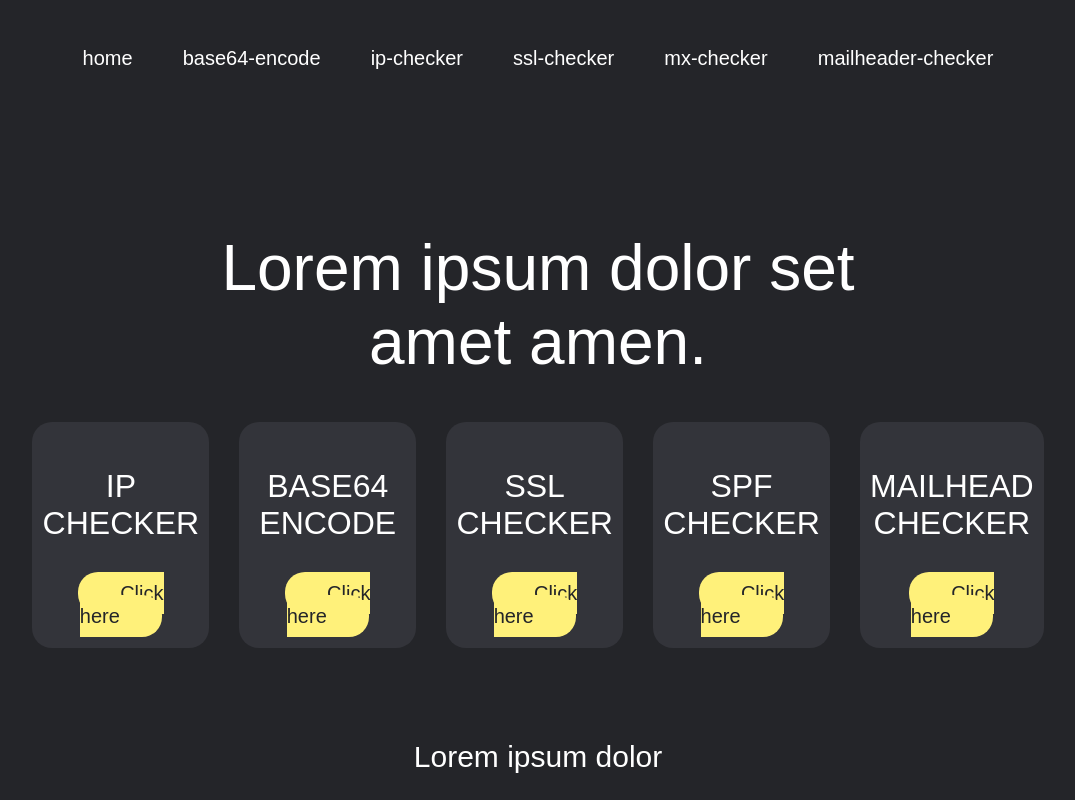
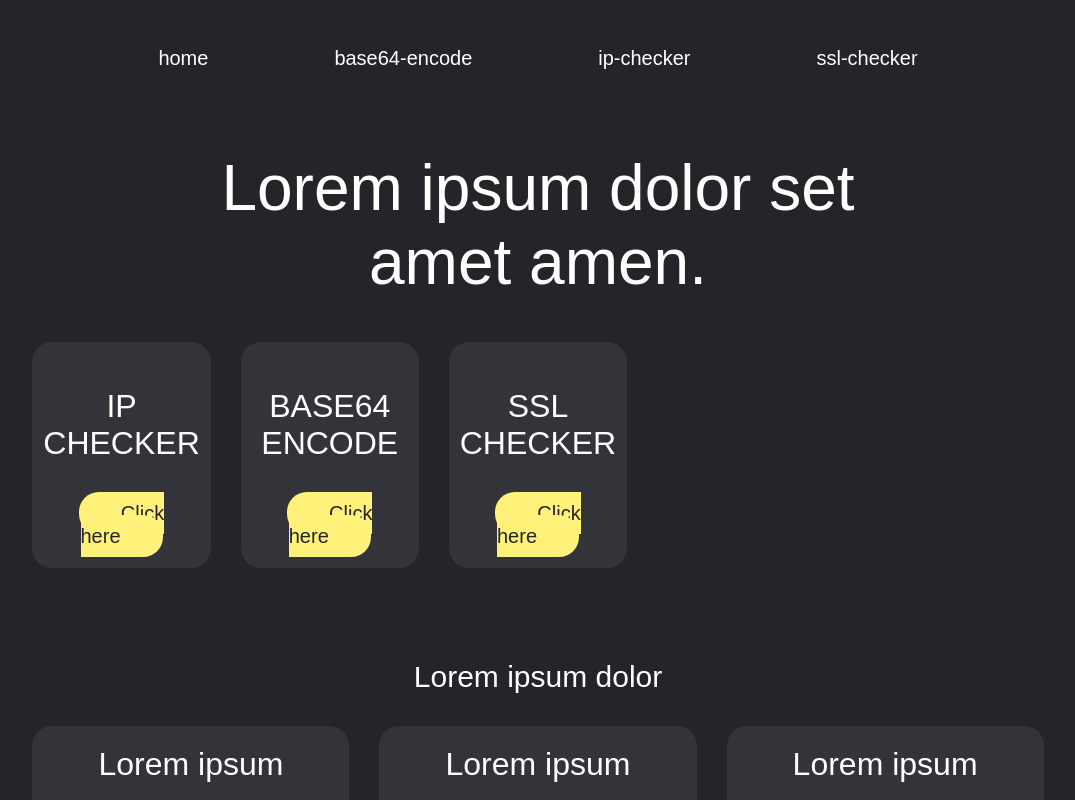
Before and after one commit to haupt-pascal/toolware.dev, a Nuxt app: page / in a window 1280 px wide. Shown: the top 800 px of the page, without its empty margins (102-1177 px from the left). Built offline with nearby package versions, Linux system fonts and the light colour scheme.

Commit message:
changed navigation and boxes to mvp

```diff
--- a/assets/stylesheet/style.scss
+++ b/assets/stylesheet/style.scss
@@ -54,7 +54,6 @@ h3 {
 
 .hero {
   width: 80%;
-  padding-top: 80px;
   margin: 0 auto;
   display: flex;
   flex-direction: column;
--- a/components/Navigation.vue
+++ b/components/Navigation.vue
@@ -4,8 +4,6 @@
         <a href="">base64-encode</a>
         <a href="">ip-checker</a>
         <a href="">ssl-checker</a>
-        <a href="">mx-checker</a>
-        <a href="">mailheader-checker</a>
     </div>
 </template>
 <style lang="scss">
--- a/layouts/default.vue
+++ b/layouts/default.vue
@@ -20,18 +20,6 @@
         <div class="container">
             <h2>
                 ssl <br> checker
-            </h2>
-            <a href="base64">Click here</a>
-        </div>
-        <div class="container">
-            <h2>
-                spf <br> checker
-            </h2>
-            <a href="base64">Click here</a>
-        </div>
-        <div class="container">
-            <h2>
-                mailhead <br> checker
             </h2>
             <a href="base64">Click here</a>
         </div>
@@ -68,6 +56,8 @@
         </div>
     </div>
   </div>
+
+  <Footer />
 </template>
 <style lang="scss">
 @import '@/assets/stylesheet/style';
```
